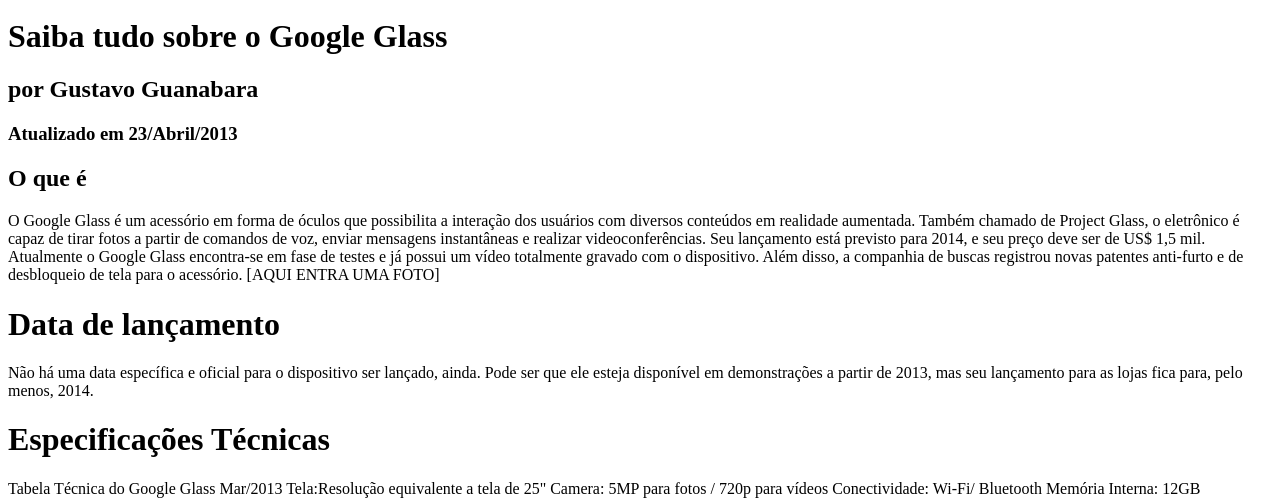
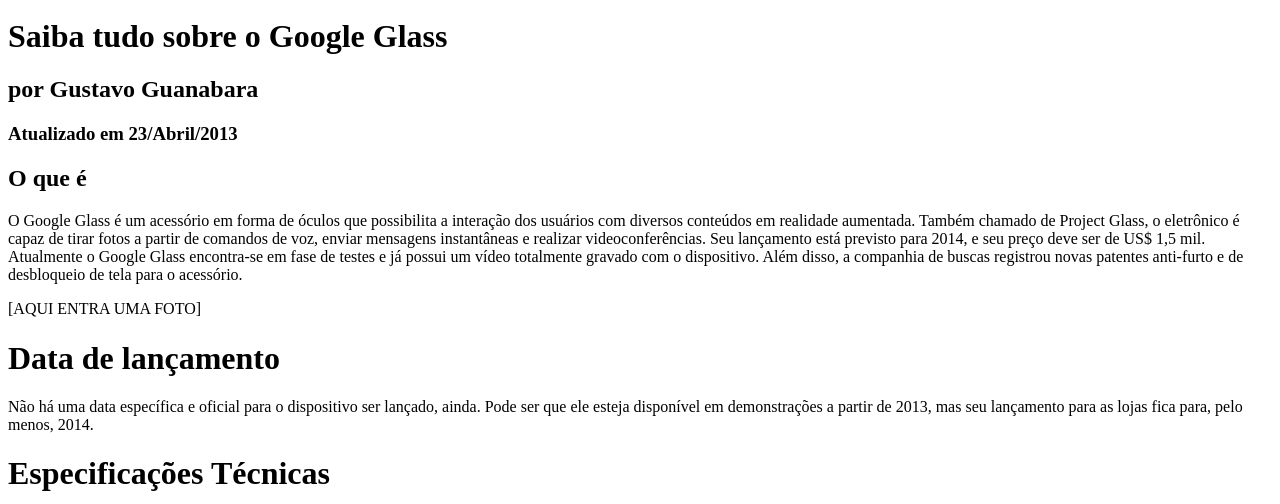
Before and after one commit to sasasaulo/HTML5CursoEmVideo, a plain HTML site: page index.html in a window 1280 px wide. Shown: the part 296-800 px from the top of the page. Drawn offline with Linux system fonts and the light colour scheme.

Commit message:
Colocando o usuario e email corretos através do git config. Colocado uma tag p no index.

```diff
--- a/index.html
+++ b/index.html
@@ -31,7 +31,7 @@
 			</hgroup>
 
 			<h2>O que é</h2>
-			O Google Glass é um acessório em forma de óculos que possibilita a interação dos usuários com diversos conteúdos em realidade aumentada. Também chamado de Project Glass, o eletrônico é capaz de tirar fotos a partir de comandos de voz, enviar mensagens instantâneas e realizar video&shy;conferências. Seu lançamento está previsto para 2014, e seu preço deve ser de US$ 1,5 mil. Atualmente o Google Glass encontra-se em fase de testes e já possui um vídeo totalmente gravado com o dispositivo. Além disso, a companhia de buscas registrou novas patentes anti-furto e de desbloqueio de tela para o acessório.
+			<p>O Google Glass é um acessório em forma de óculos que possibilita a interação dos usuários com diversos conteúdos em realidade aumentada. Também chamado de Project Glass, o eletrônico é capaz de tirar fotos a partir de comandos de voz, enviar mensagens instantâneas e realizar video&shy;conferências. Seu lançamento está previsto para 2014, e seu preço deve ser de US$ 1,5 mil. Atualmente o Google Glass encontra-se em fase de testes e já possui um vídeo totalmente gravado com o dispositivo. Além disso, a companhia de buscas registrou novas patentes anti-furto e de desbloqueio de tela para o acessório.</p>
 
 			[AQUI ENTRA UMA FOTO]
 
```
